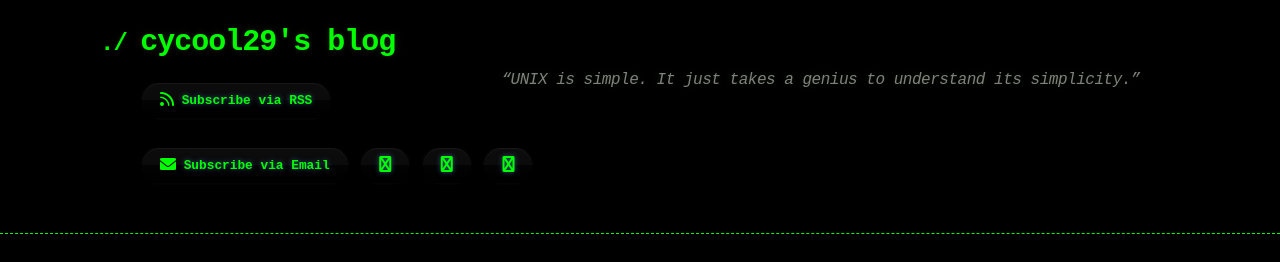
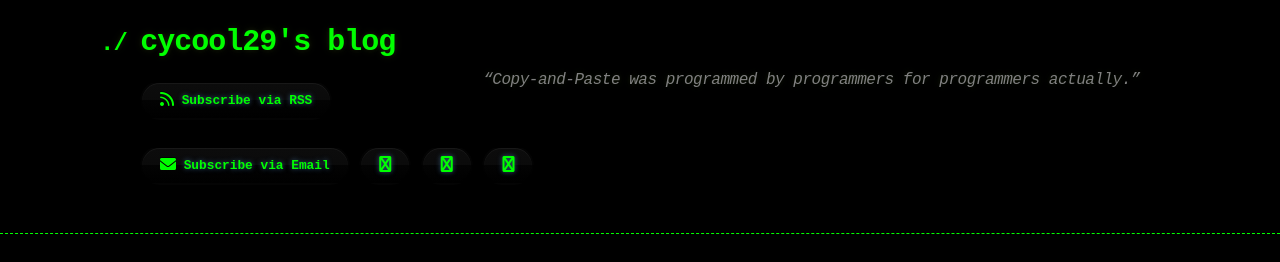
Before and after one commit to cycool29/cycool29.github.io, a Jekyll site: the page built from index.md, in a window 1280 px wide and 900 px high. Shown: the top 262 px of the window. Built offline with Jekyll 4.4.1, drawn with Linux system fonts in a browser that asks for light colours; a style sheet for code colours, icons or effects is not loaded.

Commit message:
Update quotes

```diff
--- a/_config.yml
+++ b/_config.yml
@@ -1,5 +1,5 @@
 title: cycool29's blog
-description: "“UNIX is simple. It just takes a genius to understand its simplicity.” "
+description: "“Copy-and-Paste was programmed by programmers for programmers actually.” "
 bio: A high school student. Intermediate in Python, Git, Bash. Learning JavaScript. He/Him. "
 author: cycool29
 url: https://cycool29.github.io
```
